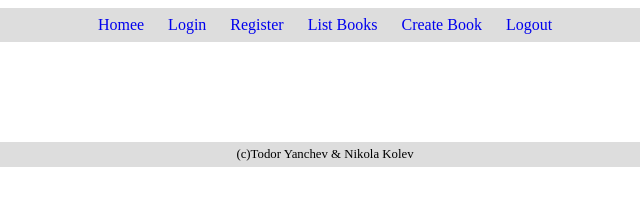
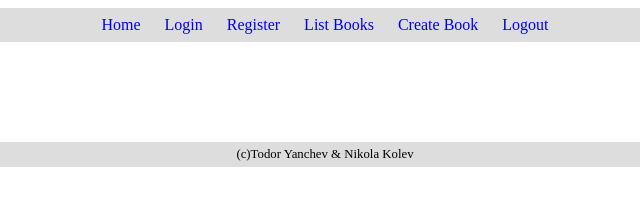
Before and after one commit to yanchevtodor/JsProject, a plain HTML site: page ProjectX/index.html in a window 1280 px wide. Shown: the full height of the page, 315-955 px from the left. Drawn offline with Linux system fonts and the light colour scheme.

Commit message:
Homee == Home
catch error

```diff
--- a/ProjectX/index.html
+++ b/ProjectX/index.html
@@ -12,7 +12,7 @@
 </head>
 <body onload="startApp()">
 <header id="menu">
-    <a href="#" onclick="startApp()" id="linkHome">Homeе</a>
+    <a href="#" onclick="startApp()" id="linkHome">Homе</a>
     <a href="#" onclick="loadLogin()" id="linkLogin">Login</a>
     <a href="#" onclick="register()" id="linkRegister">Register</a>
     <a href="#" onclick="listPosts()" id="linkListBooks">List Books</a>
```
